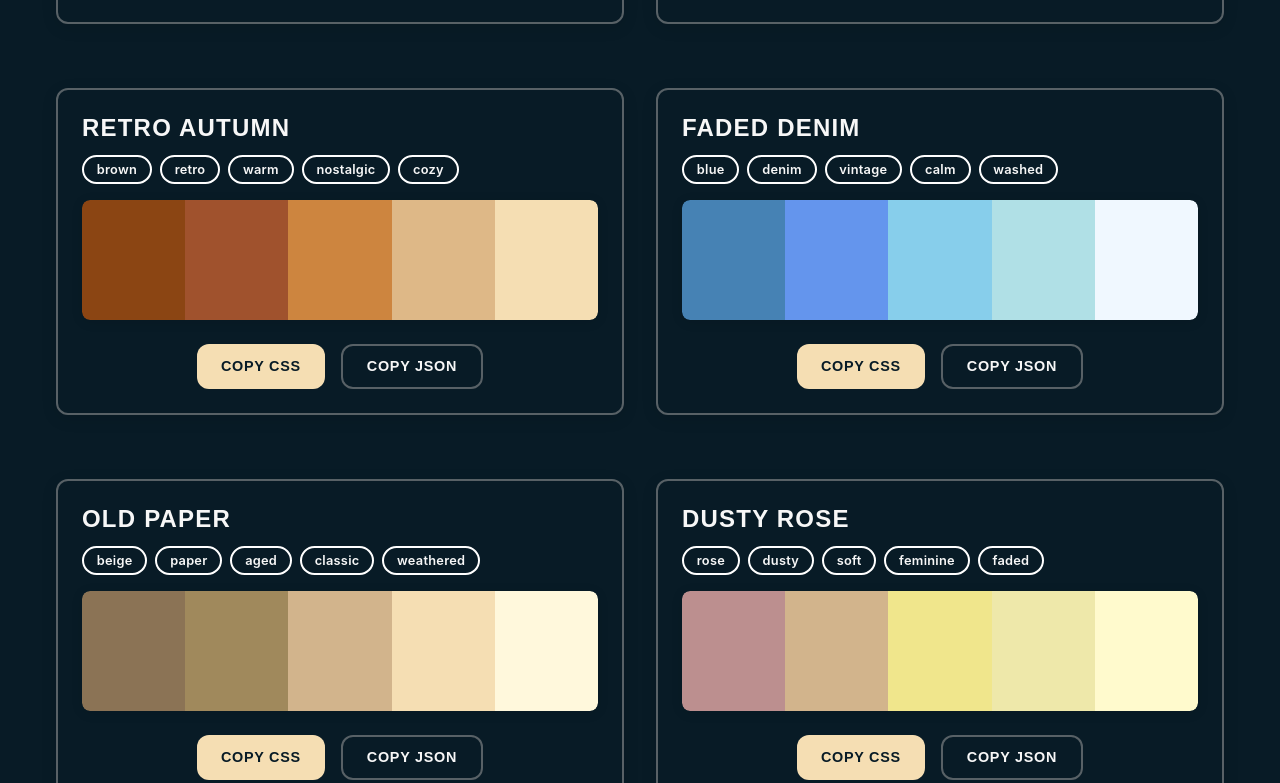
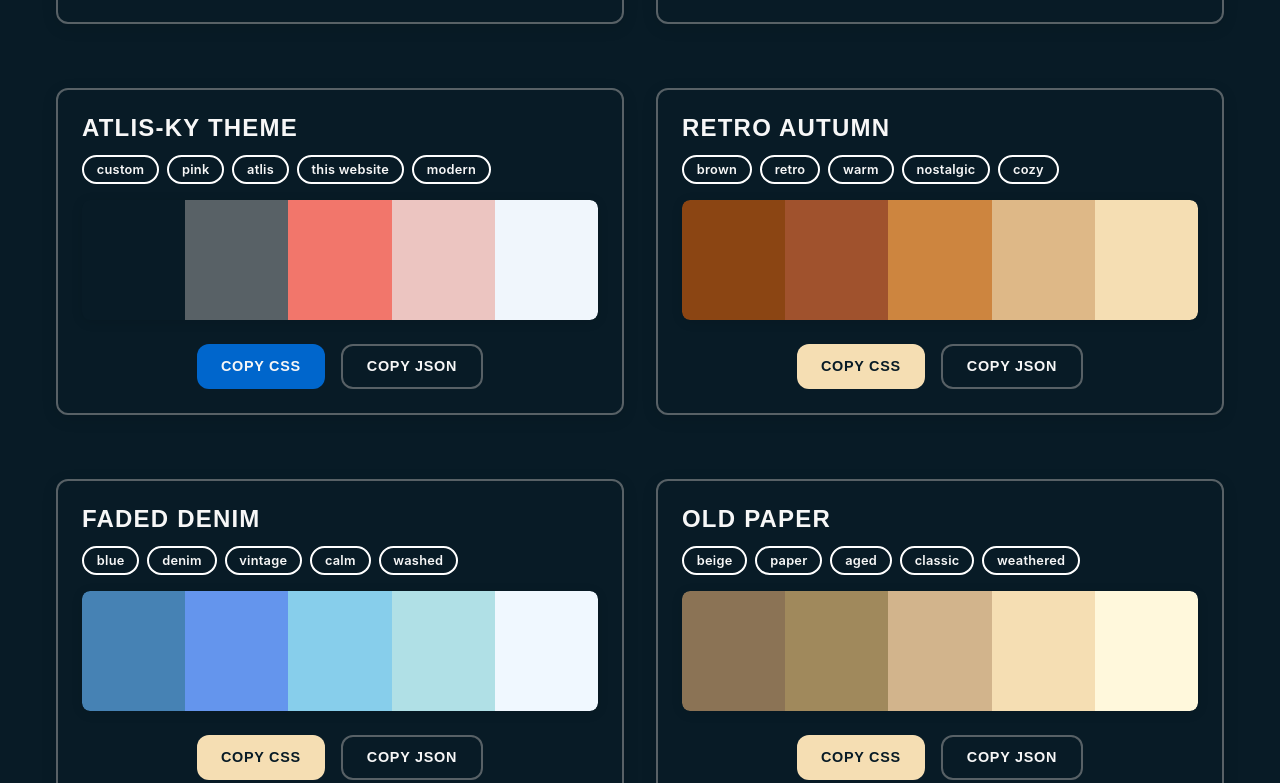
Before and after one commit to Atlis-Ky/colour-palette-tool, a React (Vite) app: page / in a window 1280 px wide. Shown: the part 5177-5960 px from the top of the page. Built offline with nearby package versions, Linux system fonts and the light colour scheme; a web font is replaced by a local one.

Commit message:
custom palette for website snuck in to see if anyone wants to try it hehe

```diff
--- a/src/components/Footer.jsx
+++ b/src/components/Footer.jsx
@@ -13,7 +13,7 @@ const Footer = () => (
       >
         Atlis-Ky
       </a>
-      . Got any issues or feedback? Let me know in the github repo. Thanks for
+      . Got any issues or feedback? Let me know in the github repo. Bonus points if you found the palette I made for this website hehe. Thanks for
       stopping by!
     </div>
   </footer>
--- a/src/data/colourPalettes.js
+++ b/src/data/colourPalettes.js
@@ -147,6 +147,12 @@ const colourPalettes = {
       name: "Midnight Code",
       colours: ["#0D1117", "#21262D", "#30363D", "#6E7681", "#F0F6FC"],
       tags: ["dark", "code", "github", "developer", "midnight"],
+    },
+    {
+      id: "modern-9",
+      name: "Atlis-Ky Theme",
+      colours: ["#081b26", "#586166", "#f2766b", "#ecc5c1", "#F0F6FC"],
+      tags: ["custom", "pink", "atlis", "this website", "modern"],
     },
   ],
   vintage: [
```
